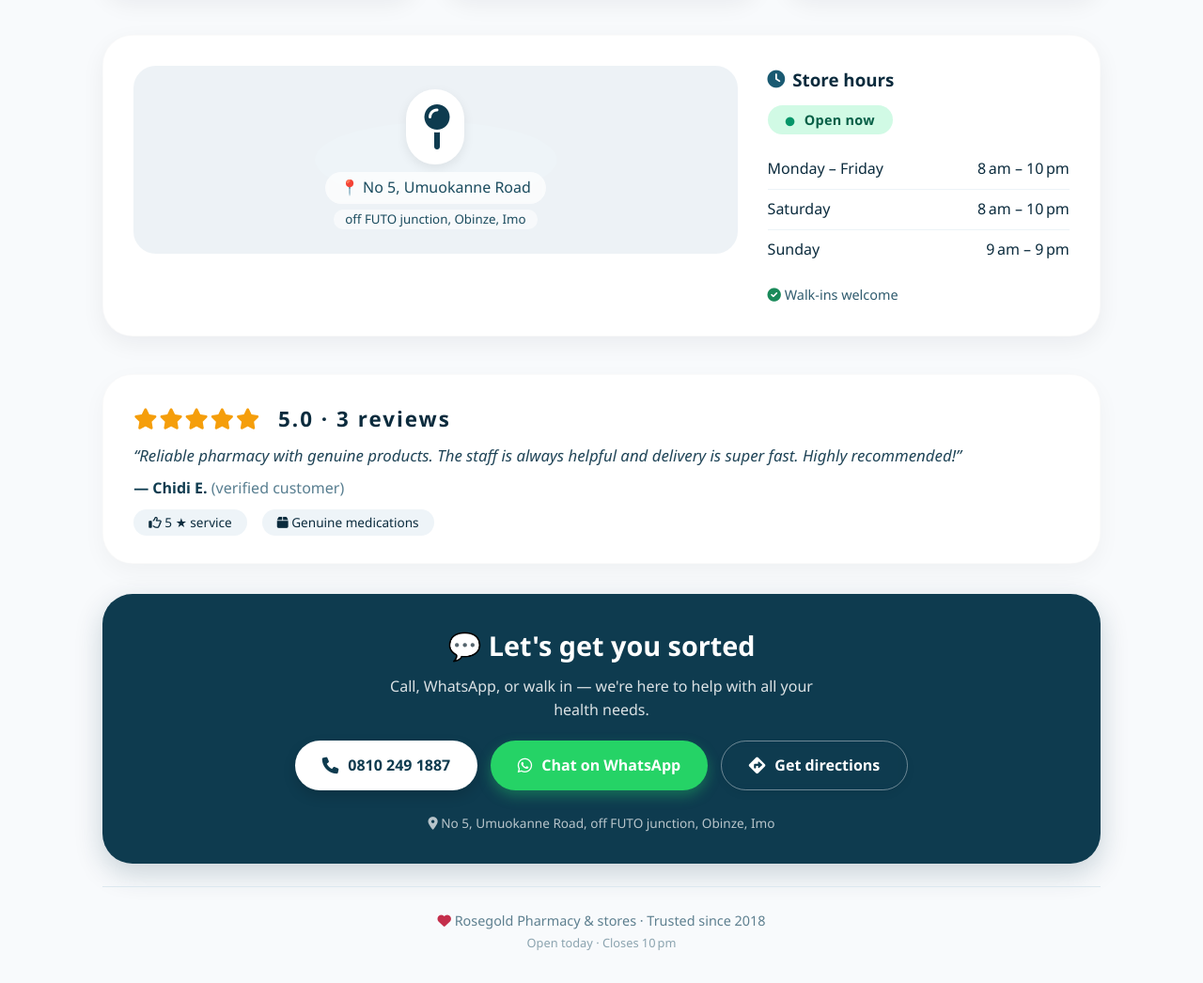
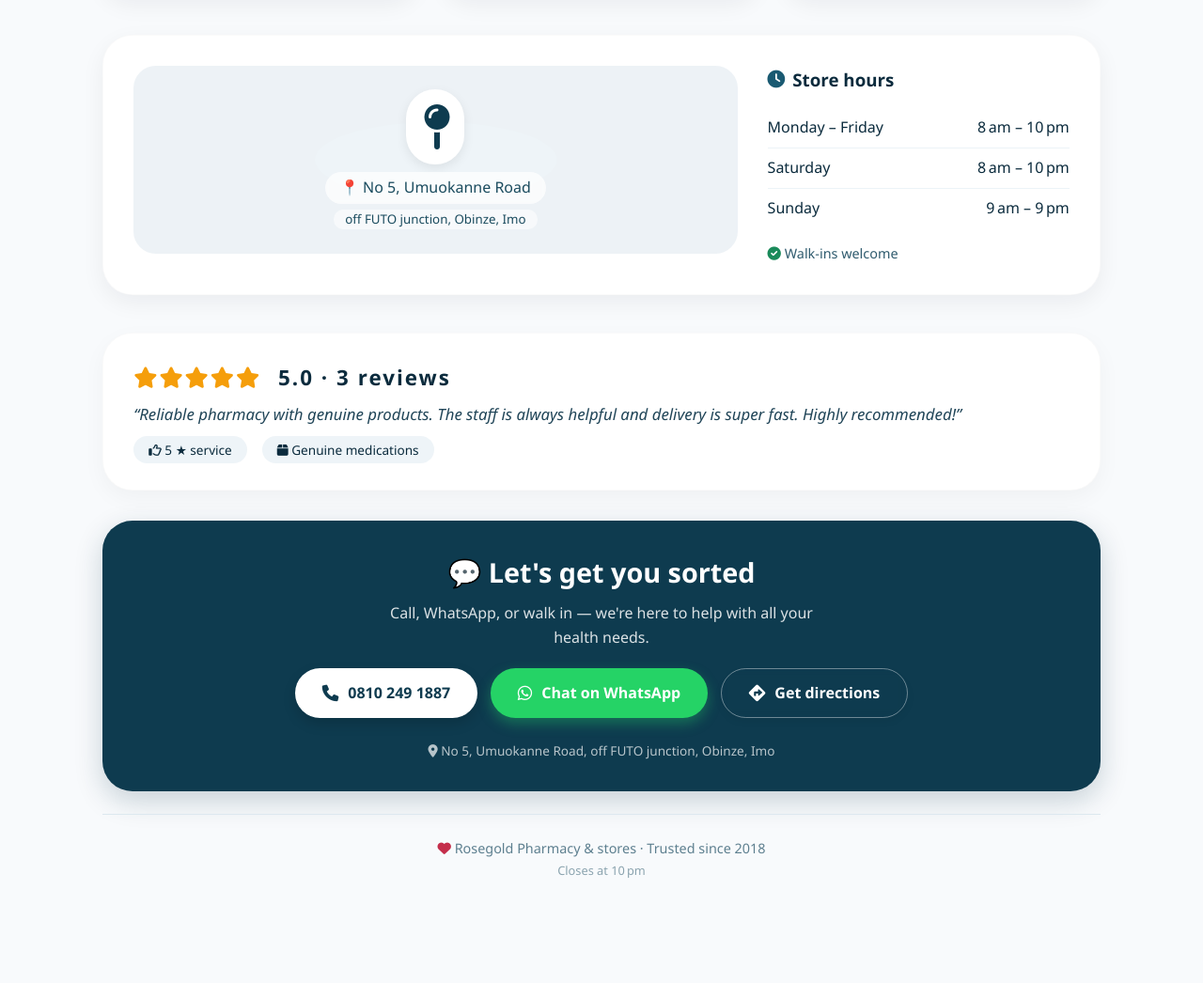
Before and after one commit to perezsites/Rosegold-Pharmacy-and-Stores.-, a plain HTML site: page index.html in a window 1280 px wide. Shown: the part 604-1650 px from the top of the page at 94% size. After the commit the page ends 1573 px from the top, so only its background shows below. Drawn offline with Linux system fonts and the light colour scheme.

Commit message:
Update index.html

```diff
--- a/index.html
+++ b/index.html
@@ -287,17 +287,6 @@
       min-width: 180px;
     }
 
-    .hours-box .open-badge {
-      background: #d1fae5;
-      color: #065f46;
-      padding: 0.25rem 1.2rem;
-      border-radius: 60px;
-      font-weight: 700;
-      display: inline-block;
-      font-size: 0.9rem;
-      letter-spacing: 0.3px;
-    }
-
     .hours-box .time-row {
       display: flex;
       justify-content: space-between;
@@ -413,7 +402,7 @@
     <div class="address-block">
       <i class="fas fa-location-dot"></i> No 5, Umuokanne Road, off FUTO junction, Obinze, Imo
       <span style="opacity:0.7; margin:0 4px;">|</span>
-      <i class="fas fa-clock"></i> Open · Closes 10 pm
+      <i class="fas fa-clock"></i> Closes 10 pm
     </div>
     <div class="action-buttons">
       <a href="tel:08102491887" class="btn btn-primary"><i class="fas fa-phone"></i> Call now</a>
@@ -462,7 +451,6 @@
       <h3 style="display:flex; align-items:center; gap:8px; margin-bottom:0.8rem;">
         <i class="fas fa-clock" style="color:#1a5a72;"></i> Store hours
       </h3>
-      <div><span class="open-badge"><i class="fas fa-circle" style="font-size:0.6rem; margin-right:6px; color:#059669;"></i> Open now</span></div>
       <div style="margin-top:1rem;">
         <div class="time-row"><span>Monday – Friday</span> <span>8 am – 10 pm</span></div>
         <div class="time-row"><span>Saturday</span> <span>8 am – 10 pm</span></div>
@@ -483,7 +471,6 @@
     <div class="review-text">
       “Reliable pharmacy with genuine products. The staff is always helpful and delivery is super fast. Highly recommended!”
     </div>
-    <div class="review-author">— Chidi E. <span style="font-weight:400; color:#587e90;">(verified customer)</span></div>
     <div style="margin-top:0.6rem; display:flex; gap:16px; flex-wrap:wrap;">
       <span style="background:#eef4f8; padding:0.2rem 1rem; border-radius:40px; font-size:0.85rem;"><i class="far fa-thumbs-up"></i> 5 ★ service</span>
       <span style="background:#eef4f8; padding:0.2rem 1rem; border-radius:40px; font-size:0.85rem;"><i class="fas fa-box"></i> Genuine medications</span>
@@ -513,7 +500,7 @@
   <!-- FOOTER -->
   <div class="footer-note">
     <i class="fas fa-heart" style="color:#c42e4b;"></i> Rosegold Pharmacy & stores · Trusted since 2018 <br>
-    <span style="font-size:0.8rem; opacity:0.7;">Open today · Closes 10 pm</span>
+    <span style="font-size:0.8rem; opacity:0.7;">Closes at 10 pm</span>
   </div>
 
 </div>
```
